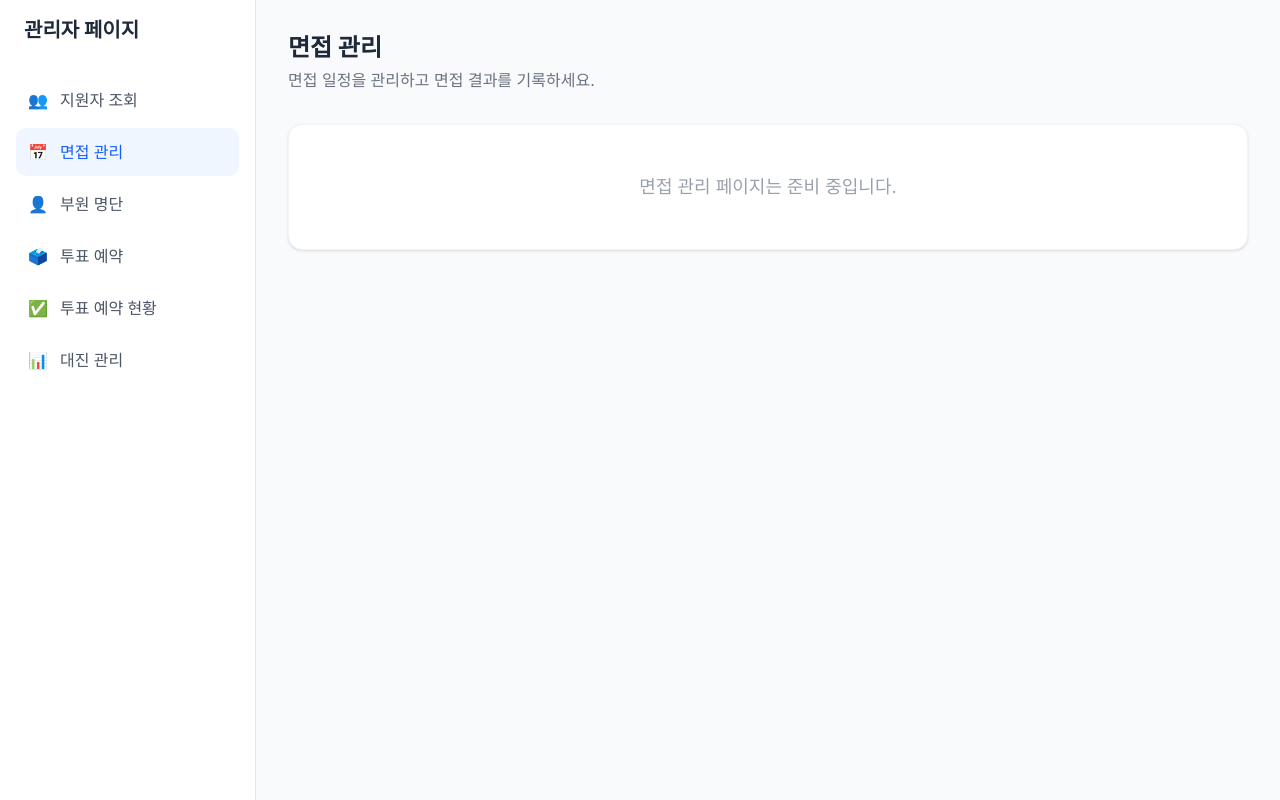
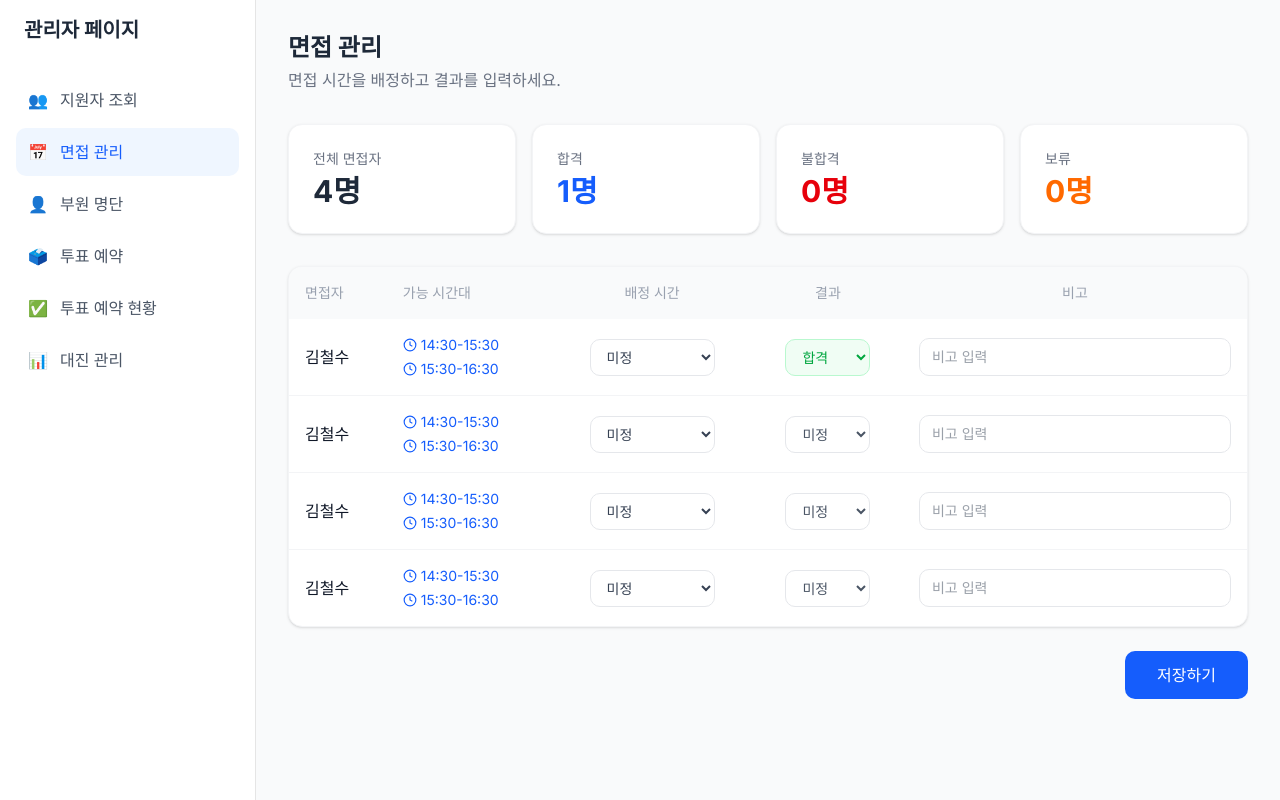
Before and after one commit to YBC-badminton/YBC-FE, a Next.js app: page /admin/interviews in a window 1280 px wide. Built offline with nearby package versions, Linux system fonts and the light colour scheme.

Commit message:
feat: Implement '면접 관리' page

```diff
--- a/app/admin/interviews/page.tsx
+++ b/app/admin/interviews/page.tsx
@@ -1,13 +1,153 @@
+'use client';
+
+import React, { useState } from 'react';
+
+interface Interviewee {
+  id: number;
+  name: string;
+  availableTimes: string[];
+  assignedTime: string;
+  result: '미정' | '합격' | '불합격' | '보류';
+  note: string;
+}
+
 export default function InterviewsPage() {
+  const [interviewees, setInterviewees] = useState<Interviewee[]>([
+    { id: 1, name: '김철수', availableTimes: ['14:30-15:30', '15:30-16:30'], assignedTime: '미정', result: '합격', note: '' },
+    { id: 2, name: '김철수', availableTimes: ['14:30-15:30', '15:30-16:30'], assignedTime: '미정', result: '미정', note: '' },
+    { id: 3, name: '김철수', availableTimes: ['14:30-15:30', '15:30-16:30'], assignedTime: '미정', result: '미정', note: '' },
+    { id: 4, name: '김철수', availableTimes: ['14:30-15:30', '15:30-16:30'], assignedTime: '미정', result: '미정', note: '' },
+  ]);
+
+  const totalCount = interviewees.length;
+  const passCount = interviewees.filter((i) => i.result === '합격').length;
+  const failCount = interviewees.filter((i) => i.result === '불합격').length;
+  const holdCount = interviewees.filter((i) => i.result === '보류').length;
+
+  const updateField = (id: number, field: keyof Interviewee, value: string) => {
+    setInterviewees((prev) =>
+      prev.map((i) => (i.id === id ? { ...i, [field]: value } : i))
+    );
+  };
+
+  const resultColor = (result: string) => {
+    switch (result) {
+      case '합격': return 'bg-green-50 text-green-600 border-green-200';
+      case '불합격': return 'bg-red-50 text-red-600 border-red-200';
+      case '보류': return 'bg-yellow-50 text-yellow-600 border-yellow-200';
+      default: return 'bg-white text-gray-600 border-gray-200';
+    }
+  };
+
+  const handleSave = () => {
+    // TODO: API call
+    alert('저장되었습니다.');
+  };
+
   return (
     <div className="max-w-6xl mx-auto">
+      {/* 헤더 */}
       <div className="mb-8">
         <h1 className="text-2xl font-bold text-gray-800">면접 관리</h1>
-        <p className="text-gray-500 mt-1">면접 일정을 관리하고 면접 결과를 기록하세요.</p>
+        <p className="text-gray-500 mt-1">면접 시간을 배정하고 결과를 입력하세요.</p>
       </div>
 
-      <div className="bg-white border border-gray-100 rounded-xl shadow-sm p-12 text-center">
-        <p className="text-gray-400 text-lg">면접 관리 페이지는 준비 중입니다.</p>
+      {/* 현황 카드 */}
+      <div className="grid grid-cols-4 gap-4 mb-8">
+        <div className="bg-white p-6 rounded-xl border border-gray-100 shadow-sm">
+          <p className="text-sm text-gray-500 mb-1">전체 면접자</p>
+          <p className="text-3xl font-bold text-gray-800">{totalCount}명</p>
+        </div>
+        <div className="bg-white p-6 rounded-xl border border-gray-100 shadow-sm">
+          <p className="text-sm text-gray-500 mb-1">합격</p>
+          <p className="text-3xl font-bold text-blue-600">{passCount}명</p>
+        </div>
+        <div className="bg-white p-6 rounded-xl border border-gray-100 shadow-sm">
+          <p className="text-sm text-gray-500 mb-1">불합격</p>
+          <p className="text-3xl font-bold text-red-600">{failCount}명</p>
+        </div>
+        <div className="bg-white p-6 rounded-xl border border-gray-100 shadow-sm">
+          <p className="text-sm text-gray-500 mb-1">보류</p>
+          <p className="text-3xl font-bold text-orange-500">{holdCount}명</p>
+        </div>
+      </div>
+
+      {/* 면접자 테이블 */}
+      <div className="bg-white border border-gray-100 rounded-xl shadow-sm overflow-hidden">
+        <table className="w-full text-left">
+          <thead className="bg-gray-50 text-gray-400 text-sm">
+            <tr>
+              <th className="p-4 font-medium">면접자</th>
+              <th className="p-4 font-medium">가능 시간대</th>
+              <th className="p-4 font-medium text-center">배정 시간</th>
+              <th className="p-4 font-medium text-center">결과</th>
+              <th className="p-4 font-medium text-center">비고</th>
+            </tr>
+          </thead>
+          <tbody className="divide-y divide-gray-100 text-gray-700">
+            {interviewees.map((person) => (
+              <tr key={person.id} className="hover:bg-gray-50 transition">
+                <td className="p-4 font-medium text-gray-900">{person.name}</td>
+                <td className="p-4">
+                  <div className="flex flex-col gap-1">
+                    {person.availableTimes.map((time, idx) => (
+                      <span key={idx} className="text-sm text-blue-600 flex items-center gap-1">
+                        <svg width="14" height="14" fill="none" stroke="currentColor" strokeWidth="2" viewBox="0 0 24 24">
+                          <circle cx="12" cy="12" r="10" />
+                          <path d="M12 6v6l4 2" />
+                        </svg>
+                        {time}
+                      </span>
+                    ))}
+                  </div>
+                </td>
+                <td className="p-4 text-center">
+                  <select
+                    value={person.assignedTime}
+                    onChange={(e) => updateField(person.id, 'assignedTime', e.target.value)}
+                    className="px-3 py-2 border border-gray-200 rounded-lg text-sm focus:outline-none focus:ring-1 focus:ring-blue-500"
+                  >
+                    <option value="미정">미정</option>
+                    {person.availableTimes.map((time, idx) => (
+                      <option key={idx} value={time}>{time}</option>
+                    ))}
+                  </select>
+                </td>
+                <td className="p-4 text-center">
+                  <select
+                    value={person.result}
+                    onChange={(e) => updateField(person.id, 'result', e.target.value)}
+                    className={`px-3 py-2 border rounded-lg text-sm font-medium focus:outline-none focus:ring-1 focus:ring-blue-500 ${resultColor(person.result)}`}
+                  >
+                    <option value="미정">미정</option>
+                    <option value="합격">합격</option>
+                    <option value="불합격">불합격</option>
+                    <option value="보류">보류</option>
+                  </select>
+                </td>
+                <td className="p-4 text-center">
+                  <input
+                    type="text"
+                    value={person.note}
+                    onChange={(e) => updateField(person.id, 'note', e.target.value)}
+                    placeholder="비고 입력"
+                    className="px-3 py-2 border border-gray-200 rounded-lg text-sm focus:outline-none focus:ring-1 focus:ring-blue-500 w-full"
+                  />
+                </td>
+              </tr>
+            ))}
+          </tbody>
+        </table>
+      </div>
+
+      {/* 저장 버튼 */}
+      <div className="flex justify-end mt-6">
+        <button
+          onClick={handleSave}
+          className="bg-blue-600 text-white px-8 py-3 rounded-lg font-medium hover:bg-blue-700 transition"
+        >
+          저장하기
+        </button>
       </div>
     </div>
   );
```
